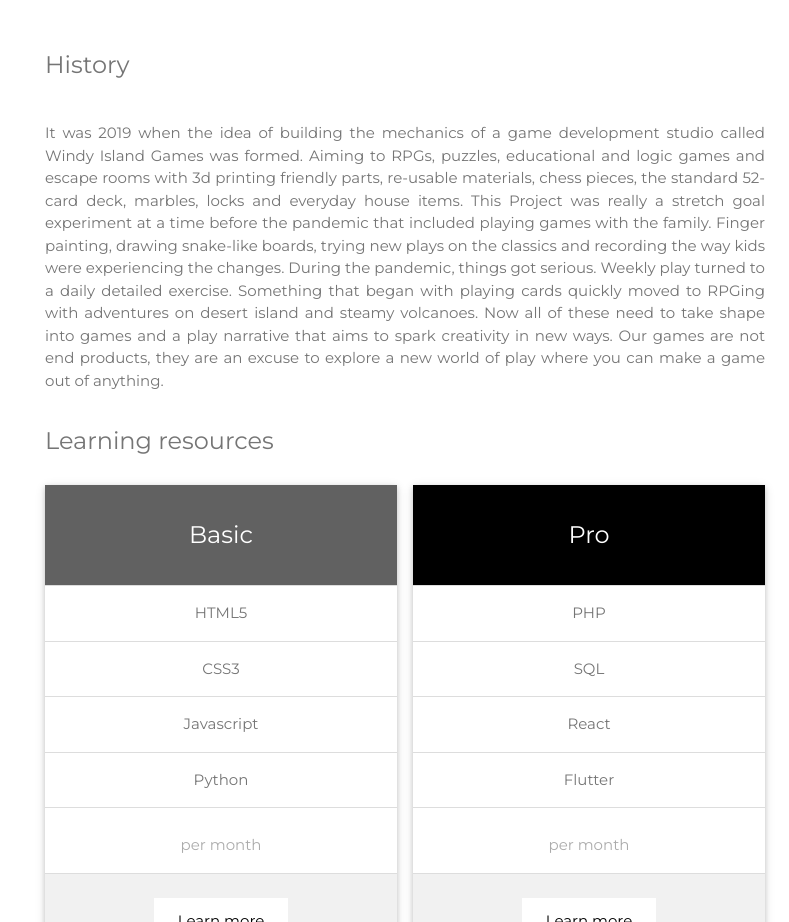
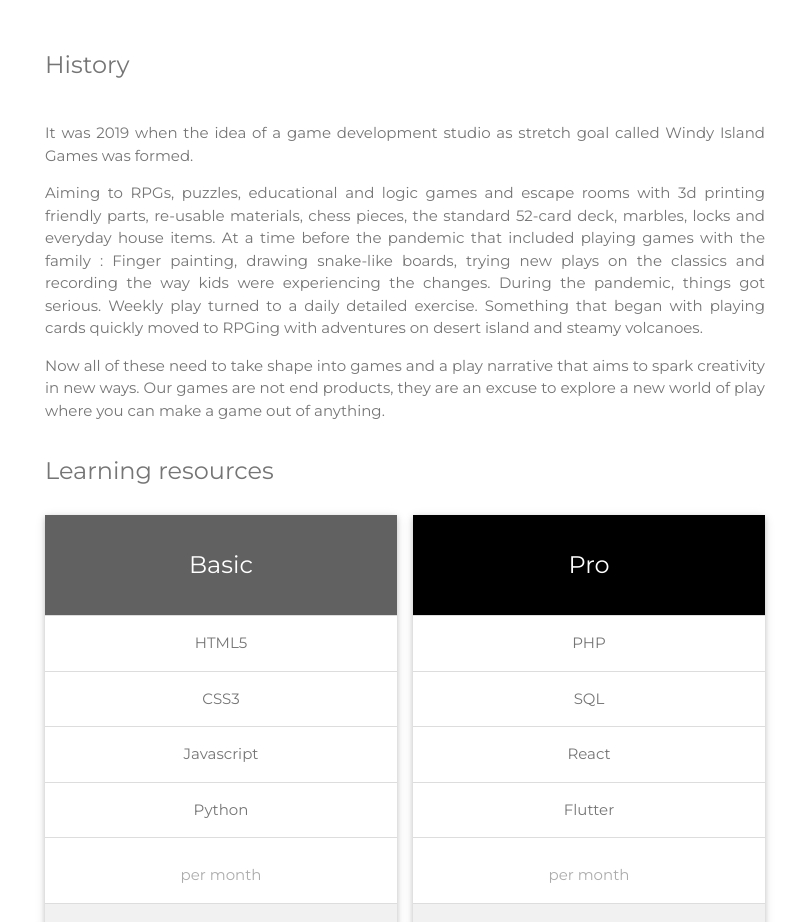
Before and after one commit to ma8u/ma8u.github.io, a plain HTML site: page index.html in a window 1280 px wide. Shown: the part 3074-3996 px from the top of the page, without its empty margins (491-1280 px from the left). Drawn offline with Linux system fonts and the light colour scheme.

Commit message:
Update index.html

```diff
--- a/index.html
+++ b/index.html
@@ -128,8 +128,15 @@
     <!-- Testimonials -->
     <h3 class="w3-padding-24">History</h3>
     <!-- <img src="   " alt="Avatar" class="w3-left w3-circle w3-margin-right" style="width:80px"> -->
-    <p>It was 2019 when the idea of building the mechanics of a game development studio called Windy Island Games was formed. Aiming to RPGs, puzzles, educational and logic games and escape rooms with 3d printing friendly parts,
-      re-usable materials, chess pieces, the standard 52-card deck, marbles, locks and everyday house items. This Project was really a stretch goal experiment at a time before the pandemic that included playing games with the family. Finger painting, drawing snake-like boards, trying new plays on the classics and recording the way kids were experiencing the changes. During the pandemic, things got serious. Weekly play turned to a daily detailed exercise. Something that began with playing cards quickly moved to RPGing with adventures on desert island and steamy volcanoes. Now all of these need to take shape into games and a play narrative that aims to spark creativity in new ways. Our games are not end products, they are an excuse to explore a new world of play where you can make a game out of anything.</p>
+    <p>It was 2019 when the idea of a game development studio as stretch goal called Windy Island Games was formed.</p>
+    <p> Aiming to RPGs, puzzles, educational and logic games and escape rooms with 3d printing friendly parts,
+      re-usable materials, chess pieces, the standard 52-card deck, marbles, locks and everyday house items.
+      At a time before the pandemic that included playing games with the family : Finger painting, drawing snake-like boards,
+      trying new plays on the classics and recording the way kids were experiencing the changes.
+      During the pandemic, things got serious. Weekly play turned to a daily detailed exercise.
+      Something that began with playing cards quickly moved to RPGing with adventures on desert island and steamy volcanoes. </p>
+      <p>Now all of these need to take shape into games and a play narrative that aims to spark creativity in new ways.
+        Our games are not end products, they are an excuse to explore a new world of play where you can make a game out of anything.</p>
 
     <!-- Grid for pricing tables -->
     <h3 class="w3-padding-16">Learning resources</h3>
```
